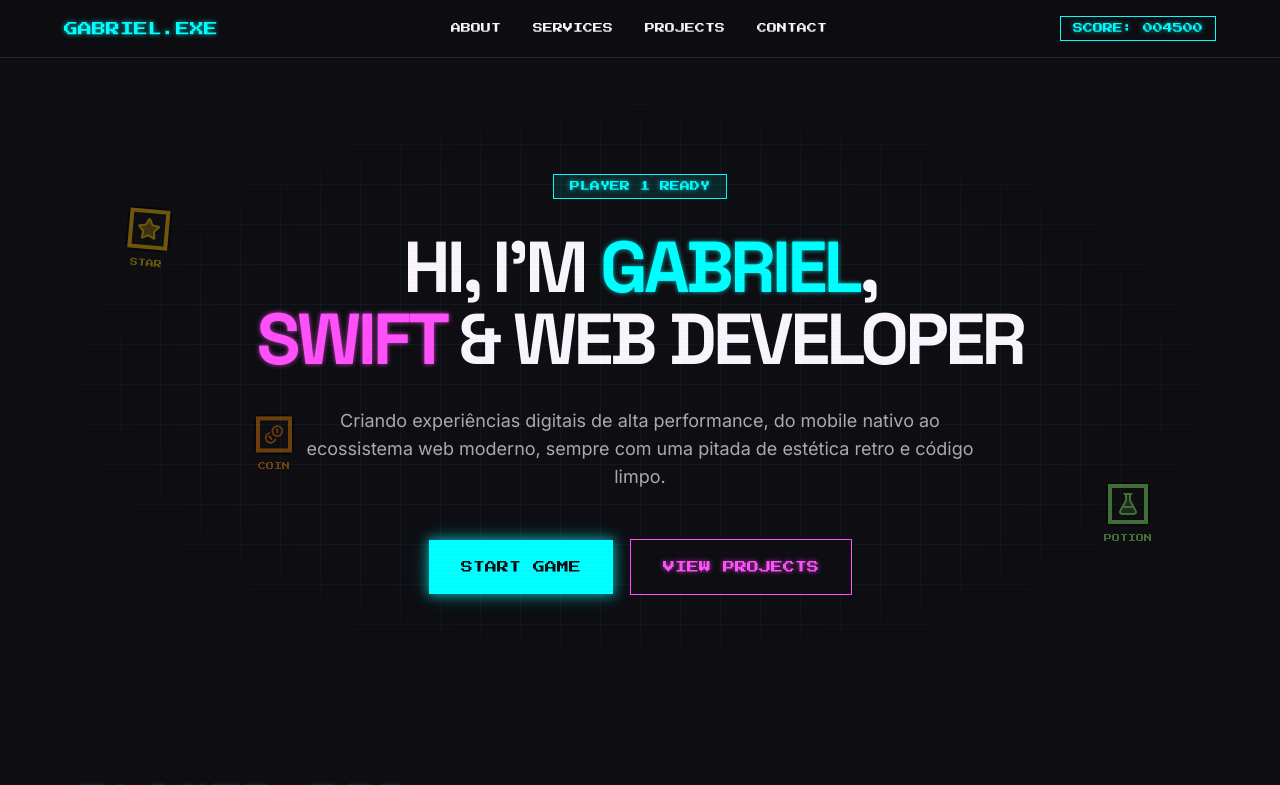
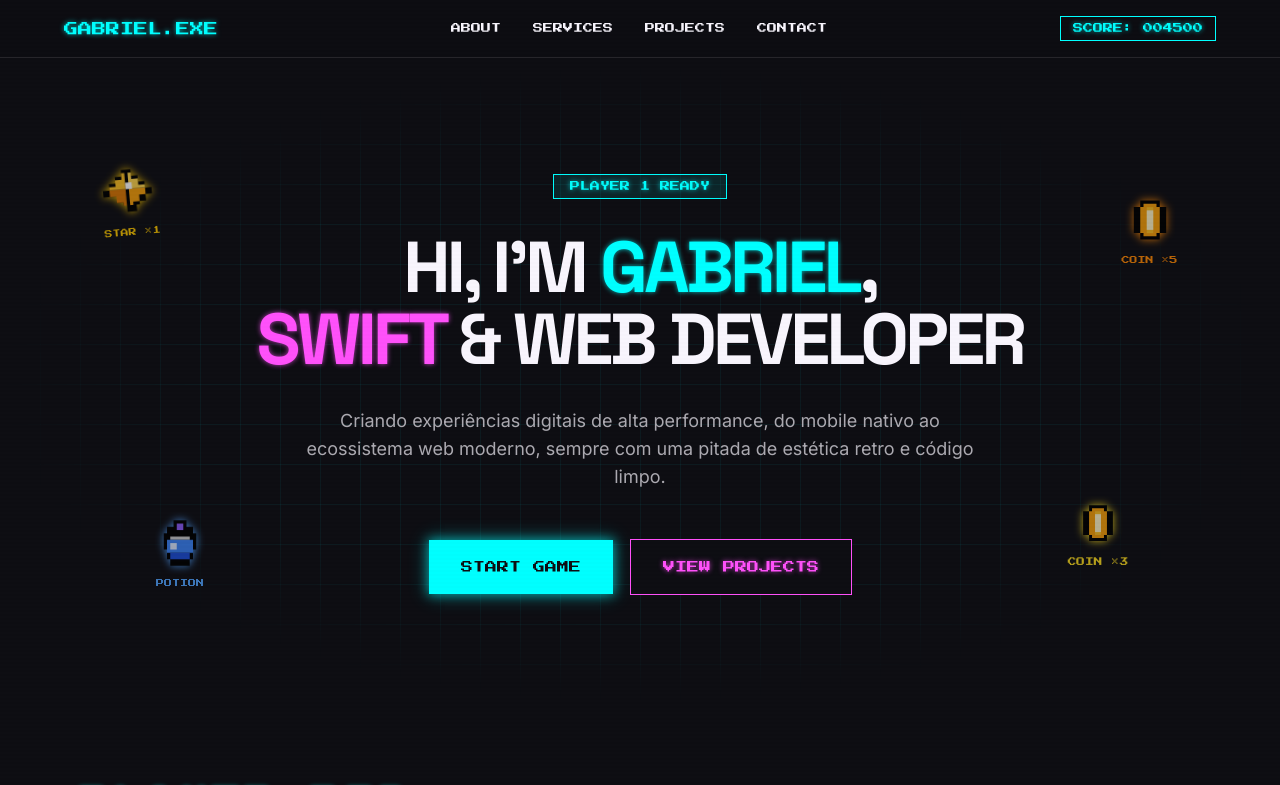
Before and after one commit to Gabriiel-Souza/developer-portfolio-pixel-art, a Next.js app: page / in a window 1280 px wide. Shown: the top 785 px of the page. Built offline with nearby package versions, Linux system fonts and the light colour scheme.

Commit message:
feat: create pixel art SVG icons (star, coin, potion) and replace lucide icons in hero

```diff
--- a/src/features/portfolio/components/HeroSection.tsx
+++ b/src/features/portfolio/components/HeroSection.tsx
@@ -1,7 +1,7 @@
 import React from "react";
 import { motion } from "framer-motion";
 import { Button } from "@/components/ui/button";
-import { Star, FlaskConical, Coins } from "lucide-react";
+import { PixelStar, PixelPotion, PixelCoin } from "./PixelIcons";
 import { useGameInteraction } from "../hooks/useGameInteraction";
 
 export const HeroSection = () => {
@@ -51,31 +51,45 @@ export const HeroSection = () => {
       </motion.div>
 
       {/* Decorative RPG Elements */}
+
+      {/* Estrela — topo esquerda */}
       <motion.div
-        animate={{ y: [0, -15, 0], rotate: [0, 5, 0] }}
-        transition={{ duration: 4, repeat: Infinity, ease: "easeInOut" }}
-        className="absolute top-1/4 left-[10%] opacity-40 text-yellow-400 flex flex-col items-center"
+        animate={{ y: [0, -14, 0], rotate: [0, 6, -6, 0] }}
+        transition={{ duration: 3.8, repeat: Infinity, ease: "easeInOut" }}
+        className="absolute top-[18%] left-[8%] hidden lg:flex flex-col items-center gap-2 opacity-70"
       >
-        <Star size={40} className="fill-yellow-400/50 pixel-border border-yellow-400 p-1" />
-        <span className="font-pixel text-[8px] mt-2">STAR</span>
+        <PixelStar size={52} className="text-yellow-400" />
+        <span className="font-pixel text-[8px] text-yellow-400">STAR ×1</span>
       </motion.div>
 
+      {/* Moeda — topo direita */}
       <motion.div
-        animate={{ y: [0, 20, 0], rotate: [0, -10, 0] }}
-        transition={{ duration: 5, repeat: Infinity, ease: "easeInOut", delay: 1 }}
-        className="absolute bottom-1/4 right-[10%] opacity-40 text-neon-green flex flex-col items-center"
+        animate={{ y: [0, -18, 0] }}
+        transition={{ duration: 4.2, repeat: Infinity, ease: "easeInOut", delay: 0.7 }}
+        className="absolute top-[22%] right-[8%] hidden lg:flex flex-col items-center gap-2 opacity-70"
       >
-        <FlaskConical size={40} className="fill-neon-green/30 pixel-border border-neon-green p-1" />
-        <span className="font-pixel text-[8px] mt-2">POTION</span>
+        <PixelCoin size={52} className="text-orange-400" />
+        <span className="font-pixel text-[8px] text-orange-400">COIN ×5</span>
       </motion.div>
 
+      {/* Poção — baixo esquerda */}
       <motion.div
-        animate={{ y: [0, -20, 0] }}
-        transition={{ duration: 3.5, repeat: Infinity, ease: "easeInOut", delay: 0.5 }}
-        className="absolute bottom-1/3 left-[20%] opacity-40 text-orange-400 flex flex-col items-center"
+        animate={{ y: [0, 16, 0], rotate: [0, -8, 8, 0] }}
+        transition={{ duration: 5, repeat: Infinity, ease: "easeInOut", delay: 1.2 }}
+        className="absolute bottom-[18%] left-[12%] hidden lg:flex flex-col items-center gap-2 opacity-70"
       >
-        <Coins size={36} className="pixel-border border-orange-400 p-1" />
-        <span className="font-pixel text-[8px] mt-2">COIN</span>
+        <PixelPotion size={52} className="text-blue-400" />
+        <span className="font-pixel text-[8px] text-blue-400">POTION</span>
+      </motion.div>
+
+      {/* Estrela extra — baixo direita */}
+      <motion.div
+        animate={{ y: [0, -12, 0], scale: [1, 1.1, 1] }}
+        transition={{ duration: 3, repeat: Infinity, ease: "easeInOut", delay: 2 }}
+        className="absolute bottom-[20%] right-[12%] hidden lg:flex flex-col items-center gap-2 opacity-70"
+      >
+        <PixelCoin size={44} className="text-yellow-300" />
+        <span className="font-pixel text-[8px] text-yellow-300">COIN ×3</span>
       </motion.div>
     </section>
   );
--- /dev/null
+++ b/src/features/portfolio/components/PixelIcons.tsx
@@ -0,0 +1,72 @@
+import React from "react";
+
+export const PixelStar = ({ className = "", size = 40 }: { className?: string, size?: number }) => {
+  return (
+    <svg
+      width={size}
+      height={size}
+      viewBox="0 0 16 16"
+      fill="none"
+      xmlns="http://www.w3.org/2000/svg"
+      className={className}
+      style={{ imageRendering: "pixelated", filter: "drop-shadow(0 0 4px currentColor)" }}
+    >
+      <path d="M7 1h2v2h2v2h2v2h2v2h-2v2h-2v1h-1v2H7v-2H6v-1H4v-2H2V9H0V7h2V5h2V3h2V1h1z" fill="#000" />
+      <path d="M8 2h1v2h2v2h2v1H8V2z" fill="#fcd34d" />
+      <path d="M7 2H6v2H4v2H2v1h5V2z" fill="#fbbf24" />
+      <path d="M8 7h5v2h-2v2h-2v1H8V7z" fill="#f59e0b" />
+      <path d="M7 7H2v2h2v2h2v1h1V7z" fill="#d97706" />
+      <rect x="7" y="5" width="2" height="2" fill="#fff" />
+    </svg>
+  );
+};
+
+export const PixelPotion = ({ className = "", size = 40 }: { className?: string, size?: number }) => {
+  return (
+    <svg
+      width={size}
+      height={size}
+      viewBox="0 0 16 16"
+      fill="none"
+      xmlns="http://www.w3.org/2000/svg"
+      className={className}
+      style={{ imageRendering: "pixelated", filter: "drop-shadow(0 0 4px currentColor)" }}
+    >
+      {/* Outline */}
+      <path d="M6 1h4v2h2v2h1v5h-1v3h-1v2H5v-2H4v-3H3V5h1V3h2V1z" fill="#000" />
+      {/* Cork */}
+      <rect x="7" y="2" width="2" height="2" fill="#8b5cf6" />
+      {/* Liquid Top */}
+      <rect x="5" y="6" width="6" height="1" fill="#fff" fillOpacity="0.8" />
+      {/* Liquid Body */}
+      <path d="M4 7h8v4H4V7z" fill="#3b82f6" />
+      {/* Liquid Bottom */}
+      <path d="M5 11h6v2H5v-2z" fill="#1d4ed8" />
+      {/* Shine */}
+      <rect x="5" y="8" width="2" height="2" fill="#fff" fillOpacity="0.8" />
+    </svg>
+  );
+};
+
+export const PixelCoin = ({ className = "", size = 40 }: { className?: string, size?: number }) => {
+  return (
+    <svg
+      width={size}
+      height={size}
+      viewBox="0 0 16 16"
+      fill="none"
+      xmlns="http://www.w3.org/2000/svg"
+      className={className}
+      style={{ imageRendering: "pixelated", filter: "drop-shadow(0 0 4px currentColor)" }}
+    >
+      {/* Outline */}
+      <path d="M5 2h6v2h2v8h-2v2H5v-2H3V4h2V2z" fill="#000" />
+      {/* Coin Body */}
+      <path d="M6 3h4v1h1v8h-1v1H6v-1H5V4h1V3z" fill="#f59e0b" />
+      {/* Inner Ring */}
+      <path d="M7 4h2v8H7V4z" fill="#fbbf24" />
+      {/* Shine */}
+      <rect x="7" y="5" width="2" height="6" fill="#fef3c7" />
+    </svg>
+  );
+};
```
